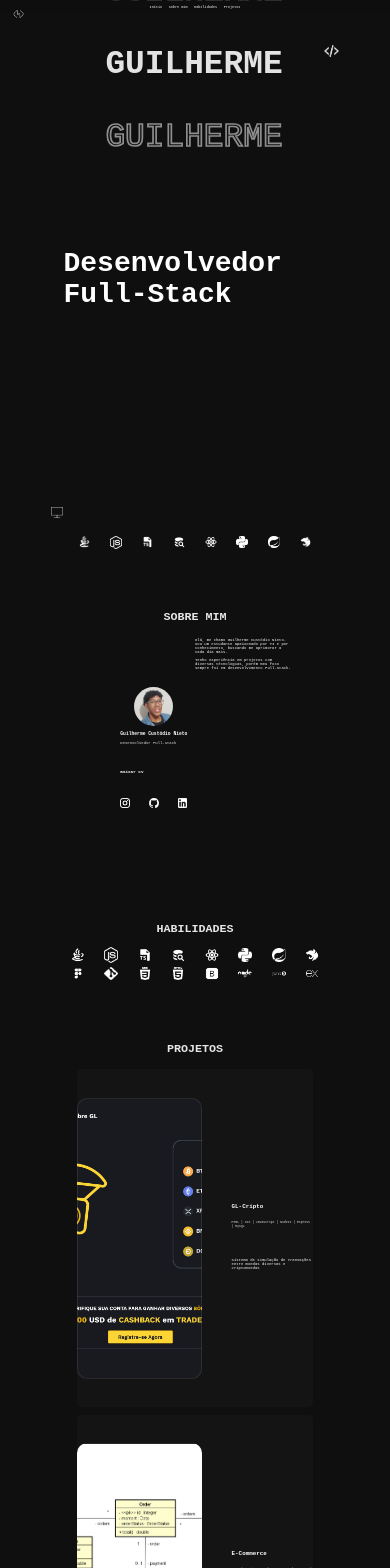
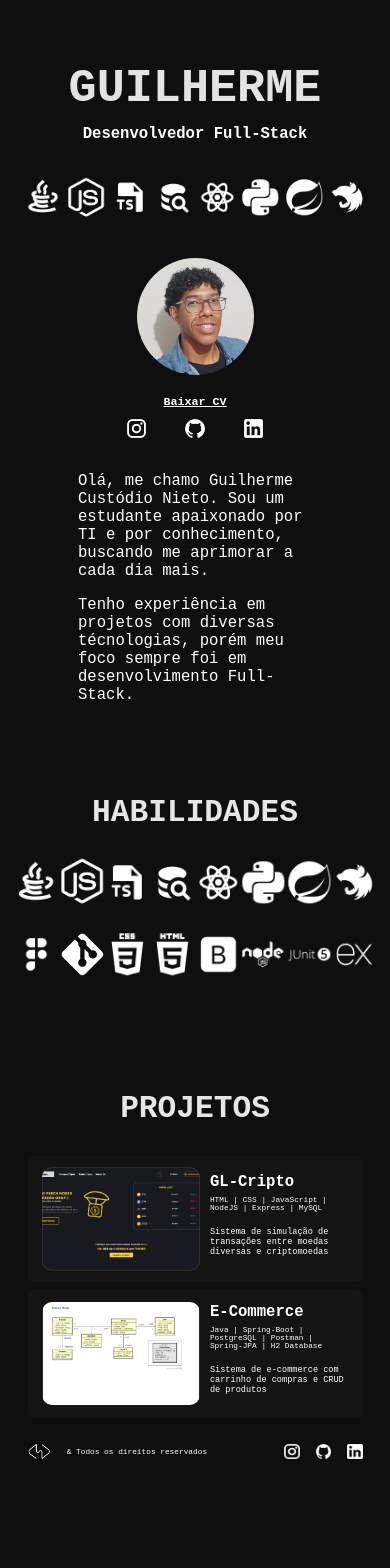
Before and after one commit to GuilhermeCustodioNieto/Portifolio, a React (Vite) app in the folder portifolio/: page / in a window 390 px wide. Shown: the top 1568 px of the page. After the commit the page ends 1502 px from the top, so only its background shows below. Built offline with nearby package versions, Linux system fonts and the light colour scheme; a web font is replaced by a local one.

Commit message:
Responsividade adicionada ao portifolio

```diff
--- a/portifolio/src/components/About/About.module.css
+++ b/portifolio/src/components/About/About.module.css
@@ -83,7 +83,87 @@
 }
 
 .about_icons img:hover{
-    width: 2.8vw;
+    transform: scale(1.1);
     height: auto;
     transition: 0.3s;
 }
+
+@media (max-width: 768px) {
+   .about_container h2{
+    display: none;
+   }
+
+   .about {
+    display: flex;
+    flex-direction: column;
+
+   }
+
+   .about_container {
+    width: 70.354vw;
+   }
+
+   .about_details {
+    width: 100%;
+   }
+
+    .about_description {
+        height: auto;
+    }
+
+    .my_img {
+        width: 30vw;
+        margin-bottom: 20px;
+    }
+
+    .about_subdetails h3, .about_subdetails p {
+        display: none;
+    }
+
+    .about_subdetails a {
+        width: 100%;
+        font-size: 3vw;
+        text-decoration: underline;
+        text-align: center;
+
+    }
+
+    .about_icons a img {
+        width: 5vw;
+    }
+
+    .about_icons a{
+        width: auto;
+    }
+
+    .about_icons {
+        width: 100%;
+        gap: 10vw;
+        margin-top: 10px;
+    }
+
+    .about_details {
+        display: flex;
+        flex-direction: column;
+        justify-content: center;
+        align-items: center;
+    }
+
+    .about_subdetails {
+        display: flex;
+        flex-direction: column;
+        justify-content: center;
+        align-items: center;
+    }
+
+    .about_description {
+        width: 100%;
+        margin-top: 20px;
+    }
+
+    .about_description p {
+        font-size: 4vw;
+        width: 60vw;
+        margin-top: 10px;
+    }
+}
--- a/portifolio/src/components/Banner/Banner.module.css
+++ b/portifolio/src/components/Banner/Banner.module.css
@@ -97,7 +97,43 @@
 
 
 .banner_text h2{
-    font-size: 28px;
+    font-size: 3vw;
     color: #fff;
     margin-top: 5vw;
 }
+
+
+@media (max-width: 768px) {
+    .banner_title p {
+      /* margin: -30px 0px;
+      font-size: 10vw; */
+      display: none;
+    }
+
+    .banner_text {
+      height: 26.4vh;
+    }
+
+    .banner {
+      height: 15vh;
+
+    }
+
+    .banner_text h2 {
+      font-size: 4vw;
+      margin: 10px 0px;
+      width: 110%;
+      text-align: center;
+
+    }
+
+    .banner_text h1 {
+      font-size: 12vw;
+    }
+
+    .container_mini_icon1, .container_mini_icon2 {
+      display: none;
+    }
+
+
+}
--- a/portifolio/src/components/Footer/Footer.module.css
+++ b/portifolio/src/components/Footer/Footer.module.css
@@ -51,3 +51,21 @@
 .footer_icons img {
     width: 1.5vw;
 }
+
+@media (max-width: 768px) {
+    .footer_text img {
+        width: 6vw;
+    }
+
+    .footer_text p {
+        font-size: 2vw;
+    }
+
+    .footer_icons img {
+        width: 4vw;
+    }
+
+    .footer {
+        margin-bottom: 5vw;
+    }
+}
--- a/portifolio/src/components/Header/Header.module.css
+++ b/portifolio/src/components/Header/Header.module.css
@@ -51,3 +51,10 @@
     transition: 0.5s;
     font-size: 1vw;
 }
+
+
+@media (max-width: 768px) {
+    .header {
+        display: none;
+    }
+}
--- a/portifolio/src/components/IconsBar/IconsBar.jsx
+++ b/portifolio/src/components/IconsBar/IconsBar.jsx
@@ -12,6 +12,11 @@ function IconsBar({ start, finish, imgSize }) {
     width: ${imgSize};
     margin: 0.5vw;
     transition: 0.5s;
+
+    @media (max-width: 768px) {
+      transform: scale(3);
+      margin: 1vw;
+    }
   `;
 
   return (
--- a/portifolio/src/components/IconsBar/IconsBar.module.css
+++ b/portifolio/src/components/IconsBar/IconsBar.module.css
@@ -2,7 +2,7 @@
   display: flex;
   justify-content: center;
   align-items: center;
-  gap: 1rem;
+  gap: 1.5rem;
 
 }
 
--- a/portifolio/src/components/Project/Project.jsx
+++ b/portifolio/src/components/Project/Project.jsx
@@ -10,6 +10,11 @@ function Project({ project }) {
     border: 0.1px solid #e6e6e61a;
     background: url(${project.img}) no-repeat center center;
     background-size: cover;
+
+    @media (max-width: 768px) {
+      width: 40.042vw;
+      height: 12vh;
+    }
   `;
 
   return (
--- a/portifolio/src/components/Project/Project.module.css
+++ b/portifolio/src/components/Project/Project.module.css
@@ -40,3 +40,30 @@ a {
     text-decoration: none;
     color: #fff;
 }
+
+@media (max-width: 768px) {
+    .project {
+        height: 15vh;
+        width: 85.438vw;
+    }
+
+    .project_title {
+        font-size: 4vw;
+    }
+
+    .project_title, .project_description, .project_tecnologies {
+        width: 35.458vw;
+        margin-left: 10px;
+    }
+
+    .project_tecnologies {
+        font-size: 2vw;
+        color: #fff;
+        margin: 5px 0px 0px 10px;
+    }
+
+    .project_description {
+        font-size: 2.2vw;
+        margin-top: 15px;
+    }
+}
--- a/portifolio/src/components/Projects/Projects.module.css
+++ b/portifolio/src/components/Projects/Projects.module.css
@@ -13,3 +13,9 @@
     text-transform: uppercase;
     color: #E6E6E6;
 }
+
+@media (max-width: 768px) {
+    .projects h2 {
+        font-size: 8vw;
+    }
+}
--- a/portifolio/src/components/Skills/Skills.jsx
+++ b/portifolio/src/components/Skills/Skills.jsx
@@ -7,8 +7,10 @@ function Skills() {
     <div className={styles.skills} id="skills">
       <h2>Habilidades</h2>
 
-      <IconsBar start="0" finish="8" imgSize="3.5vw"></IconsBar>
-      <IconsBar start="8" imgSize="3.5vw"></IconsBar>
+      <div className={styles.skills_icons}>
+        <IconsBar start="0" finish="8" imgSize="3.5vw"></IconsBar>
+        <IconsBar start="8" imgSize="3.5vw"></IconsBar>
+      </div>
     </div>
   );
 }
--- a/portifolio/src/components/Skills/Skills.module.css
+++ b/portifolio/src/components/Skills/Skills.module.css
@@ -13,3 +13,14 @@
     color: #E6E6E6;
 
 }
+
+@media (max-width: 768px) {
+    .skills_icons div{
+        margin: 50px 0px;
+    }
+
+    .skills h2 {
+        font-size: 8vw;
+        margin-bottom: -10px;
+    }
+}
```
